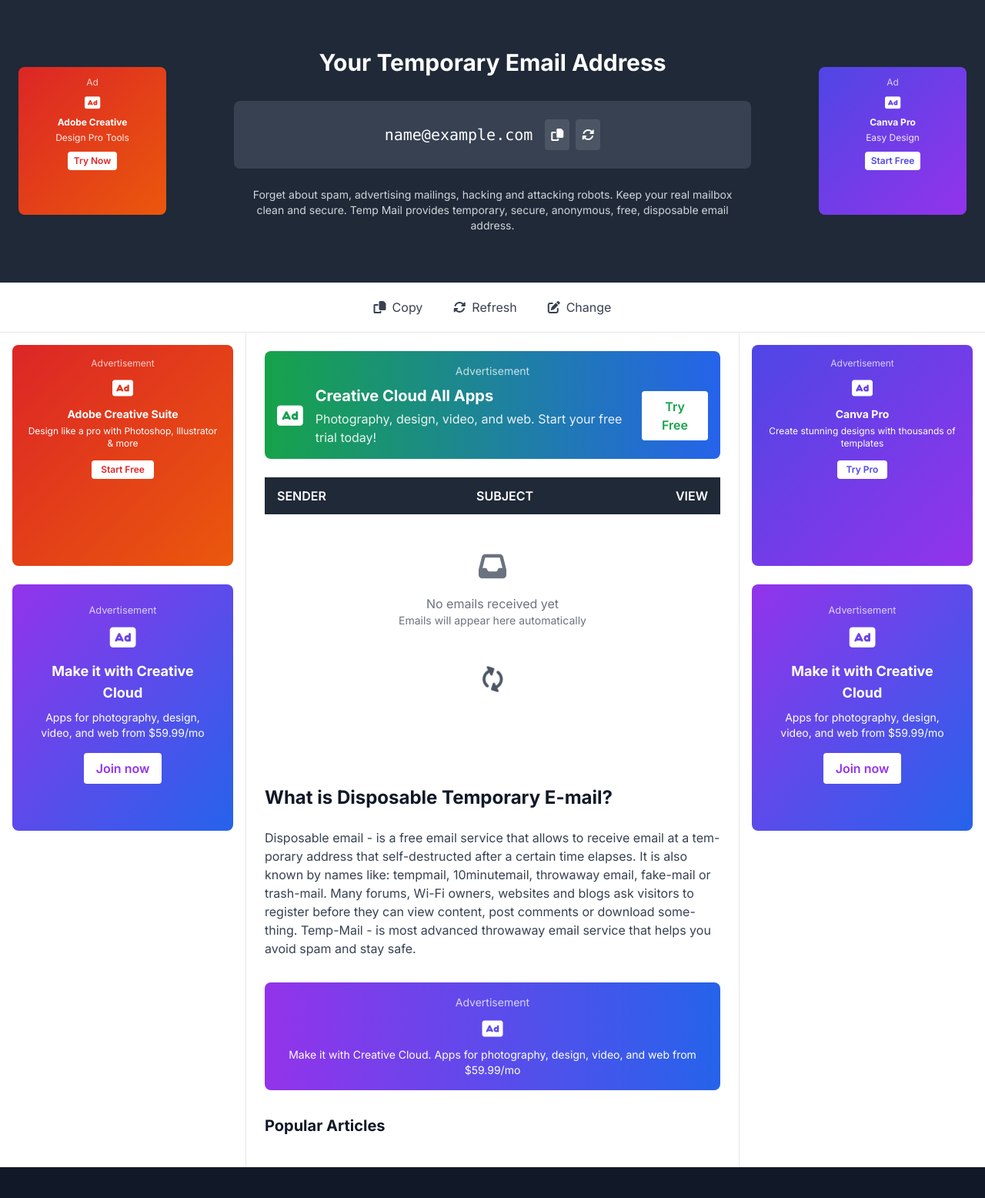
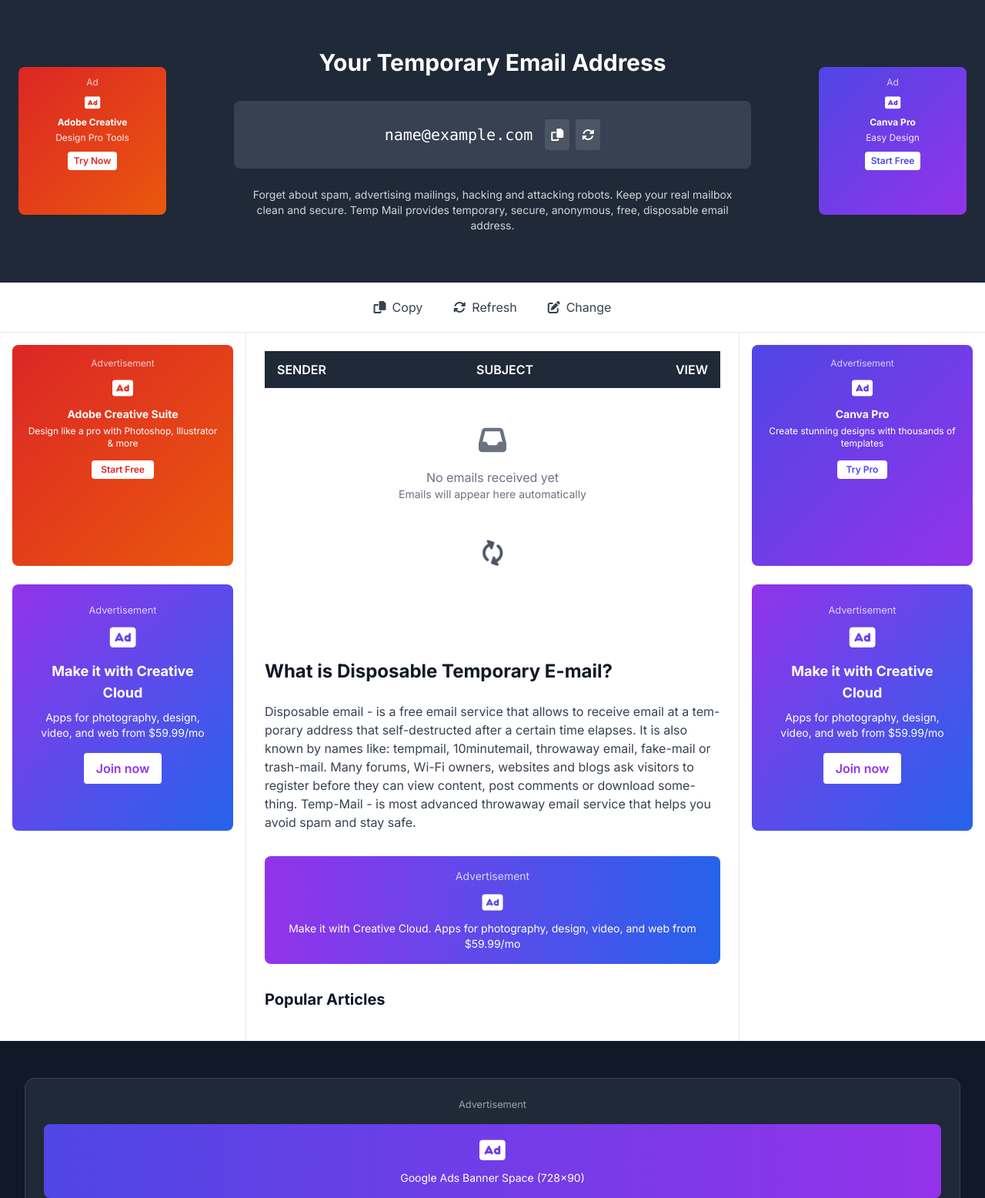
Before and after one commit to farman11/Tempmail, a Flask app: template templates/index.html in a window 1280 px wide. Shown: the part 49-1605 px from the top of the page at 77% size. Run offline with Flask 3, Linux system fonts and the light colour scheme; the template is opened without the code that fills it: most values are stand-ins (such as "Sample title", 1, 10 or a date in 2020); some libraries are stand-ins or nearby versions.

Commit message:
Remove promotional banner from the main inbox display for all users
Removes the hardcoded Google Ads banner from templates/index.html.

Replit-Commit-Author: Agent
Replit-Commit-Session-Id: be29c5a7-cde6-4590-bdc6-49e870a7a32e
Replit-Commit-Screenshot-Url: https://storage.googleapis.com/screenshot-production-us-central1/a3b5b631-573d-4f4c-ae3e-288178e788f5/be29c5a7-cde6-4590-bdc6-49e870a7a32e/apU7qld

```diff
--- a/templates/index.html
+++ b/templates/index.html
@@ -146,23 +146,6 @@
         <!-- Email Inbox Section -->
         {% if active_emails and active_emails|length > 0 %}
         <div class="p-3 sm:p-4 lg:p-6">
-            <!-- Top Landscape Ad Banner -->
-            <div class="mb-4 sm:mb-6">
-                <div class="bg-gradient-to-r from-green-600 to-blue-600 rounded-lg p-4 text-white text-center w-full">
-                    <small class="block mb-2 opacity-75 text-xs sm:text-sm">Advertisement</small>
-                    <div class="flex items-center justify-center space-x-4">
-                        <i class="fas fa-ad text-2xl sm:text-3xl"></i>
-                        <div class="text-left">
-                            <h3 class="text-lg sm:text-xl font-bold mb-1">Creative Cloud All Apps</h3>
-                            <p class="text-sm sm:text-base opacity-90">Photography, design, video, and web. Start your free trial today!</p>
-                        </div>
-                        <button class="bg-white text-green-600 px-4 py-2 rounded font-semibold hover:bg-gray-100 transition-colors">
-                            Try Free
-                        </button>
-                    </div>
-                </div>
-            </div>
-
             <!-- Inbox Header -->
             <div class="bg-gray-800 text-white px-2 sm:px-4 py-3 flex justify-between items-center text-sm sm:text-base">
                 <span class="font-semibold flex-1">SENDER</span>
```
Also changed, not shown: attached_assets/targeted_element_1752943910513.png (added).
